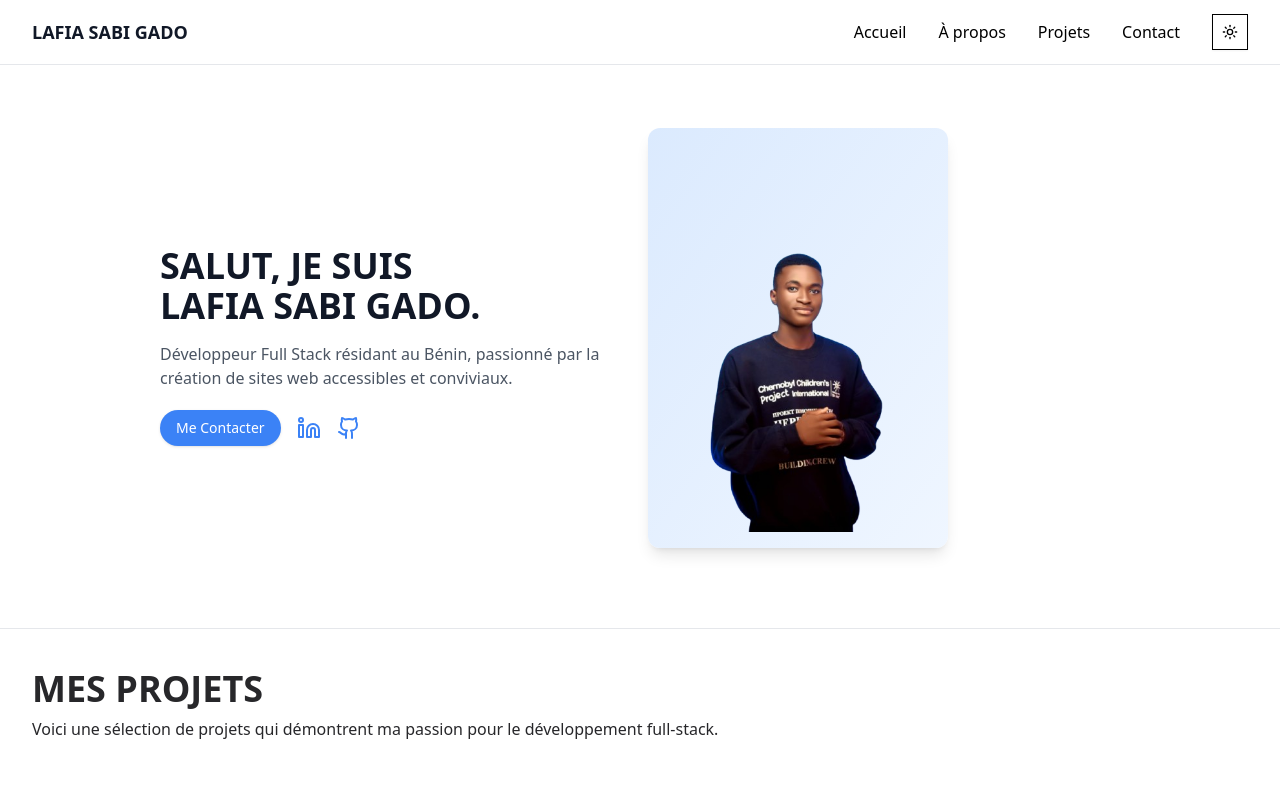
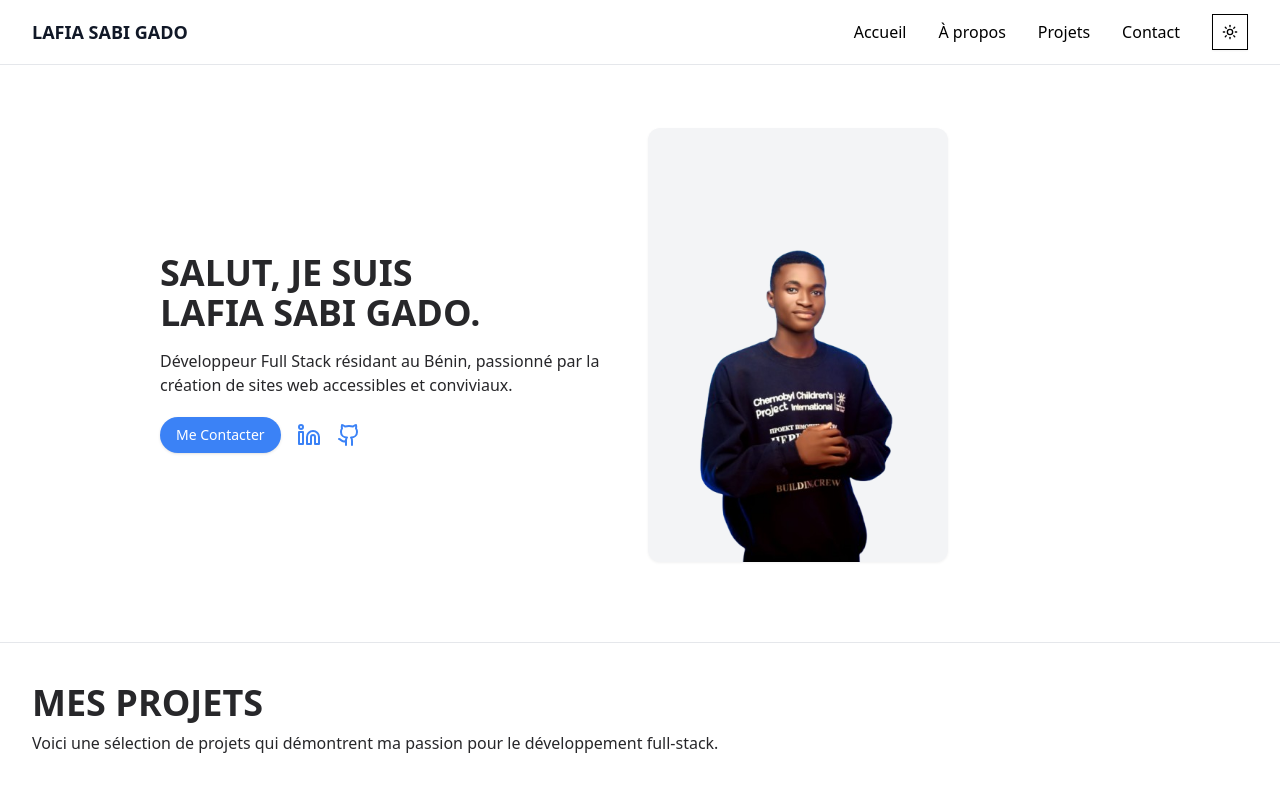
Before and after one commit to Lafiasabigado/Lafia-Portfolio, a Next.js app: page / in a window 1280 px wide. Shown: the top 800 px of the page. Built offline with nearby package versions, Linux system fonts and the light colour scheme.

Commit message:
vercel build

```diff
--- a/app/components/Presentation.tsx
+++ b/app/components/Presentation.tsx
@@ -14,47 +14,42 @@ const Presentation = () => {
   return (
     <div className='gap-4 max-w-5xl mx-auto px-4 sm:px-6 lg:px-8 grid lg:grid-cols-2 md:grid-cols-2 items-center pt-32'>
       <div className=''>
-        <p className='uppercase text-2xl sm:text-4xl font-bold my-2 py-2 text-gray-900 dark:text-white'>
-          <span className=''>Salut, je suis</span><br />
+        <p
+        className='uppercase text-2xl sm:text-4xl font-bold my-2 py-2'>
+          <span className=''>Salut,  je suis</span><br />
           <span className='pb-4'>Lafia Sabi Gado.</span>
         </p>
-        <p className='text-gray-600 dark:text-gray-300'>
+        <p className='dark:text-gray-300'>
           Développeur Full Stack résidant au Bénin, passionné par la création de sites web accessibles et conviviaux.
         </p>
         <div data-aos="fade-right"
            data-aos-delay="100"
            className='flex items-center space-x-4 pt-5'>
            <Button
-           className='bg-blue-500 hover:bg-blue-600 text-white border-none rounded-full transition-all duration-200'>
-           Me Contacter
+           className='bg-blue-500 text-white hover:bg-blue-600 rounded-full'
+           >Me Contacter
            </Button>
-           <div className='flex gap-4'>
-             {[
-               { icon: <Linkedin className="h-6 w-6" />, link: link[0] },
-               { icon: <Github className="h-6 w-6" />, link: link[1] }
-             ].map((social, index) => (
-               <Link
-                 key={index}
-                 href={social.link}
-                 className='text-blue-500 hover:text-blue-600 transition-colors duration-200'
-                 target="_blank"
-               >
-                 {social.icon}
-               </Link>
-             ))}
+           <div className='text-blue-500'>
+            <Link href={link[0]}>
+              <Linkedin />
+            </Link>
+           </div>
+           <div className='text-blue-500'>
+             <Link href={link[1]}>
+               <Github />
+             </Link>
            </div>
         </div>
       </div>
       <div className='pt-5 sm:pt-0'>
         <div
-         className='w-full sm:w-[300px] h-full bg-gradient-to-br from-blue-100 to-blue-50 dark:bg-gradient-to-br dark:from-gray-800 dark:to-gray-900 rounded-xl flex justify-center items-center shadow-lg hover:scale-105 transition-all duration-300'>
+         className='w-full sm:w-[300px] h-full bg-gray-100 hover:bg-gray-50 dark:bg-bgdarkPrimary dark:hover:bg-gray-800 rounded-xl flex justify-center drop-shadow-sm hover:scale-105 transition-transform duration-300 ease-in-out items-center'>
           <Image
           src='/logo1.png'
           alt='Lafia'
           width={300}
           height={400}
-          className='rounded-xl p-4'
-          priority
+          className='rounded-xl'
           />
         </div>
       </div>
```
